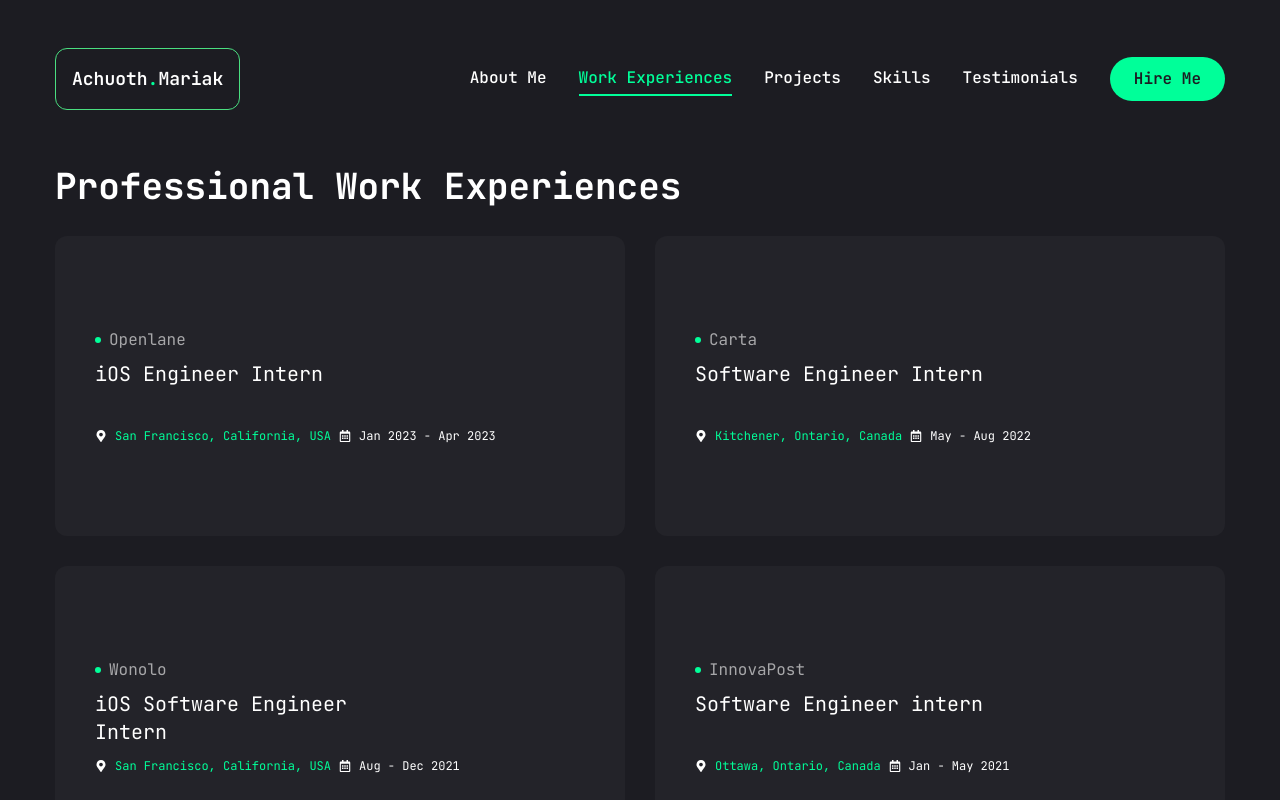
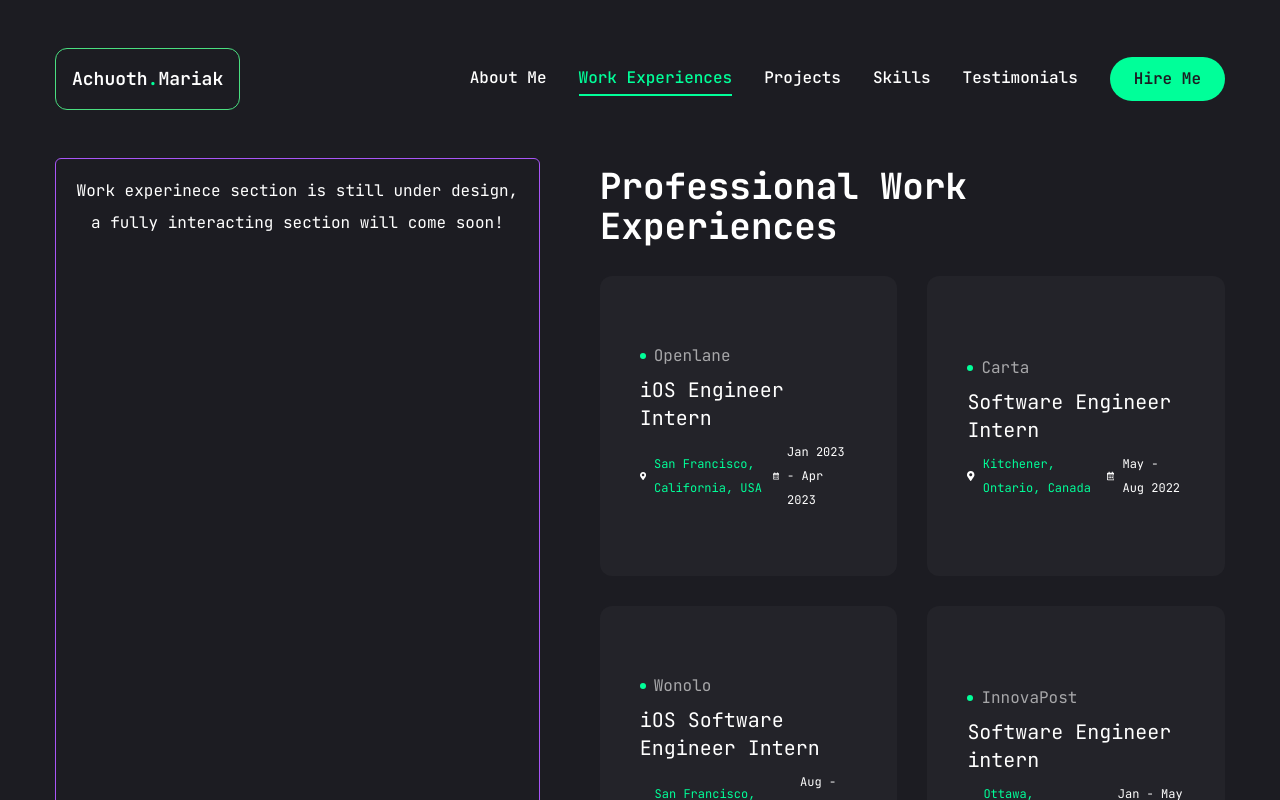
Before and after one commit to mariak211/achuoth-portfolio, a Next.js app: page /work in a window 1280 px wide. Shown: the top 800 px of the page. Built offline with nearby package versions, Linux system fonts and the light colour scheme.

Commit message:
add some bannner notification

```diff
--- a/app/work/page.tsx
+++ b/app/work/page.tsx
@@ -21,6 +21,10 @@ const work = () => {
           defaultValue="experience"
           className="flex flex-col xl:flex-row gap-[60px]"
         >
+          <div className="bg-primary text-white p-4 mb-6 rounded-md text-center w-1/2  border border-purple-500 sm:w-3/4">
+            Work experinece section is still under design, a fully interacting
+            section will come soon!
+          </div>
           {/* content */}
           <div className="min-h-[70vh] w-full">
             {/* experience */}
```
